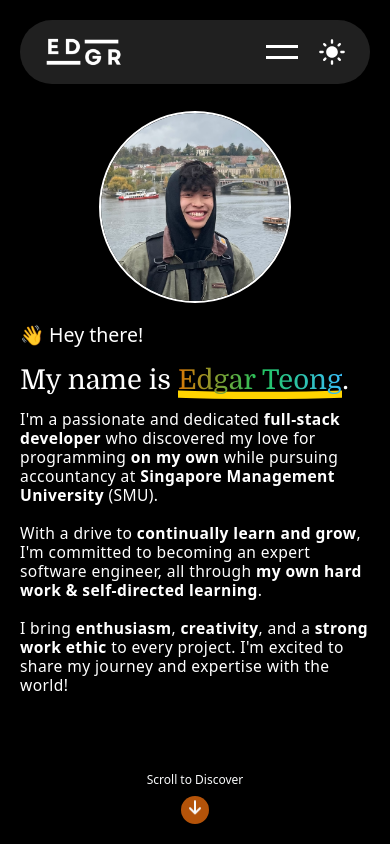
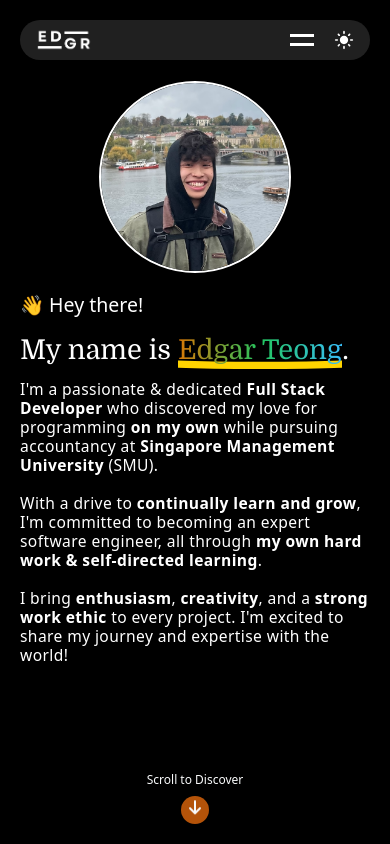
Before and after one commit to safarinexus/edgar-teong, a React (Vite) app: page / in a window 390 px wide. Shown: the top 844 px of the page. Built offline with nearby package versions, Linux system fonts and the light colour scheme.

Commit message:
updated mobile navbar sizing

```diff
--- a/src/App.tsx
+++ b/src/App.tsx
@@ -45,7 +45,7 @@ const App = () => {
       <ScrollIndicator height={dimensions.height}/>
       <div
         id="landing"
-        className="w-full max-w-[1200px] h-svh min-h-[720px] ml-auto mr-auto pt-[95px] xs:pt-[120px] sm:pt-[140px] pr-5 pl-5 sm:p-24 pb-8 "
+        className="w-full max-w-[1200px] h-svh min-h-[720px] ml-auto mr-auto pt-[65px] sm:pt-[140px] pr-5 pl-5 sm:p-24 pb-8 "
       >
         <Landing />
       </div>
--- a/src/components/Header/DarkMode.tsx
+++ b/src/components/Header/DarkMode.tsx
@@ -34,7 +34,7 @@ export default function DarkMode() {
             className="size-fit hover:opacity-40 duration-500 transition-opacity text-black dark:text-white z-10"
             onClick={handleClick}
         >
-            {darkMode === "true" ? (<MdLightMode className="size-7"/>) : (<MdDarkMode className="size-7"/>)}
+            {darkMode === "true" ? (<MdLightMode className="size-5 sm:size-7"/>) : (<MdDarkMode className="size-5 sm:size-7"/>)}
         </button>
     )
 }
--- a/src/components/Header/Header.tsx
+++ b/src/components/Header/Header.tsx
@@ -50,8 +50,8 @@ const Header = ({ width }: Props) => {
             <div
             id="header"
             className="
-                w-full max-w-[1200px] h-fit p-4 pr-6 pl-6 rounded-full bg-neutral-800 dark:bg-neutral-600 bg-opacity-30
-                dark:bg-opacity-40 grid grid-rows-1 grid-cols-[80px_auto] sm:grid-cols-[20%_80%] items-center z-10 relative backdrop-blur-sm
+                w-full max-w-[1200px] h-fit p-2 pl-4 pr-4 sm:p-4 sm:pr-6 sm:pl-6 rounded-full bg-neutral-800 dark:bg-neutral-600 bg-opacity-30
+                dark:bg-opacity-40 grid grid-rows-1 grid-cols-2 sm:grid-cols-[20%_80%] items-center z-10 relative backdrop-blur-sm
             "
             >
                 <NavHashLink to="/#top" end id="logo-link" className="inline-block w-fit">
@@ -59,7 +59,7 @@ const Header = ({ width }: Props) => {
                         src={logo}
                         alt="logo"
                         draggable="false"
-                        className="min-w-20 md:w-32 lg:w-36 dark:invert select-none"
+                        className="w-14 md:w-32 lg:w-36 dark:invert select-none"
                     />
                 </NavHashLink>
                 <div id="nav-cluster" className="h-full sm:w-[350px] justify-self-end flex items-center justify-between z-10">
--- a/src/components/Header/MobileDropdown/DropdownIcon.tsx
+++ b/src/components/Header/MobileDropdown/DropdownIcon.tsx
@@ -4,15 +4,15 @@ interface Props {
 //guess where i got this from
 const DropdownIcon = ({ open }: Props) => {
     return (
-        <div className="w-8 h-8 flex flex-col justify-evenly items-center">
+        <div className="w-6 h-6 sm:w-8 sm:h-8 flex flex-col justify-evenly items-center">
             <div
             className={`w-full h-[3px] bg-black dark:bg-white transform transition-transform duration-300 ${
-                open ? 'rotate-45 translate-y-[6px]' : ''
+                open ? 'rotate-45 translate-y-[4.5px] sm:translate-y-[6px]' : ''
             }`}
             />
             <div
             className={`w-full h-[3px] bg-black dark:bg-white transform transition-transform duration-300 ${
-                open ? '-rotate-45 -translate-y-[6px]' : ''
+                open ? '-rotate-45 -translate-y-[4.5px] sm:-translate-y-[6px]' : ''
             }`}
             />
         </div>
--- a/src/components/PageComponents/Landing/Landing.tsx
+++ b/src/components/PageComponents/Landing/Landing.tsx
@@ -8,10 +8,10 @@ const Landing = () => {
                 sm:grid sm:gap-4 sm:items-center sm:grid-cols-[60%_40%] sm:grid-rows-[10%_auto_20%]
             "
         >
-            {/*can consider adding a button here that links to the contact me so you don't have to have links in two places*/}
+            {/*consider adding a hover effect to your headshot and text that pops out from behind that for the homepage contact link*/}
             <Headshot />
 
-            <h1 id="hey-there"className="textfont-light text-[5vw] xs:text-2xl sm:text-2xl mt-4 sm:mt-0 sm:col-start-1 sm:row-start-1 sm:self-end">
+            <h1 id="hey-there"className="font-light text-[5vw] xs:text-2xl sm:text-2xl mt-4 sm:mt-0 sm:col-start-1 sm:row-start-1 sm:self-end">
                 <span className="animate-wave inline-block">👋</span>
                 &nbsp;Hey there!
             </h1>
@@ -20,7 +20,7 @@ const Landing = () => {
                 My name is&nbsp;
                 <span className="relative bg-gradient-to-r from-amber-600 via-green-500 to-sky-400 inline-block text-transparent bg-clip-text">
                     Edgar Teong
-                    <svg className="absolute -bottom-3 w-full scale-0 origin-left transition-transform animate-highlight left-0 h-auto -z-10 transform translate-y-1/3 saturate-200" xmlns="http://www.w3.org/2000/svg" viewBox="0 0 200 20">
+                    <svg className="absolute -bottom-3 w-full scale-0 origin-left transition-transfor ease-out animate-highlight left-0 h-auto -z-10 transform translate-y-1/3 saturate-200" xmlns="http://www.w3.org/2000/svg" viewBox="0 0 200 20">
                         <path d="M0,5 C50,7 150,7 200,5" stroke="#F2CD02" fill="none" stroke-width="9" stroke-linecap="round"/>
                     </svg>
                 </span>
@@ -28,7 +28,7 @@ const Landing = () => {
             </h3>
 
             <p className="tracking-wide leading-[19px] sm:text-left font-light text-[4vw] xs:text-base sm:text-[2vw] md:text-base lg:text-xl sm:row-start-2 animate-textFadeIn mt-4 sm:mt-0">
-                I&#39;m a passionate and dedicated <span className="font-bold">full-stack developer</span> who discovered my love for programming <span className="font-bold">on my own</span> while pursuing accountancy at&nbsp;
+                I&#39;m a passionate & dedicated <span className="font-bold">Full Stack Developer</span> who discovered my love for programming <span className="font-bold">on my own</span> while pursuing accountancy at&nbsp;
                 <span className="font-bold">Singapore Management University</span> &#40;SMU&#41;.
                 <br /><br />
                 With a drive to <span className="font-bold">continually learn and grow</span>, I&#39;m committed to becoming an expert software engineer, all through&nbsp;
--- a/tailwind.config.js
+++ b/tailwind.config.js
@@ -18,7 +18,7 @@ export default {
         indicateScroll: '1s indicateScroll 1.5s ease-out infinite',
         fadeIn: '0.5s fadeIn 1s ease-in forwards',
         textFadeIn: 'textFadeIn 1s ease-out forwards',
-        highlight: '0.5s highlight 1s ease-out forwards'
+        highlight: '0.2s highlight 1s ease-out forwards'
       },
       keyframes: {
         wave: {
```
